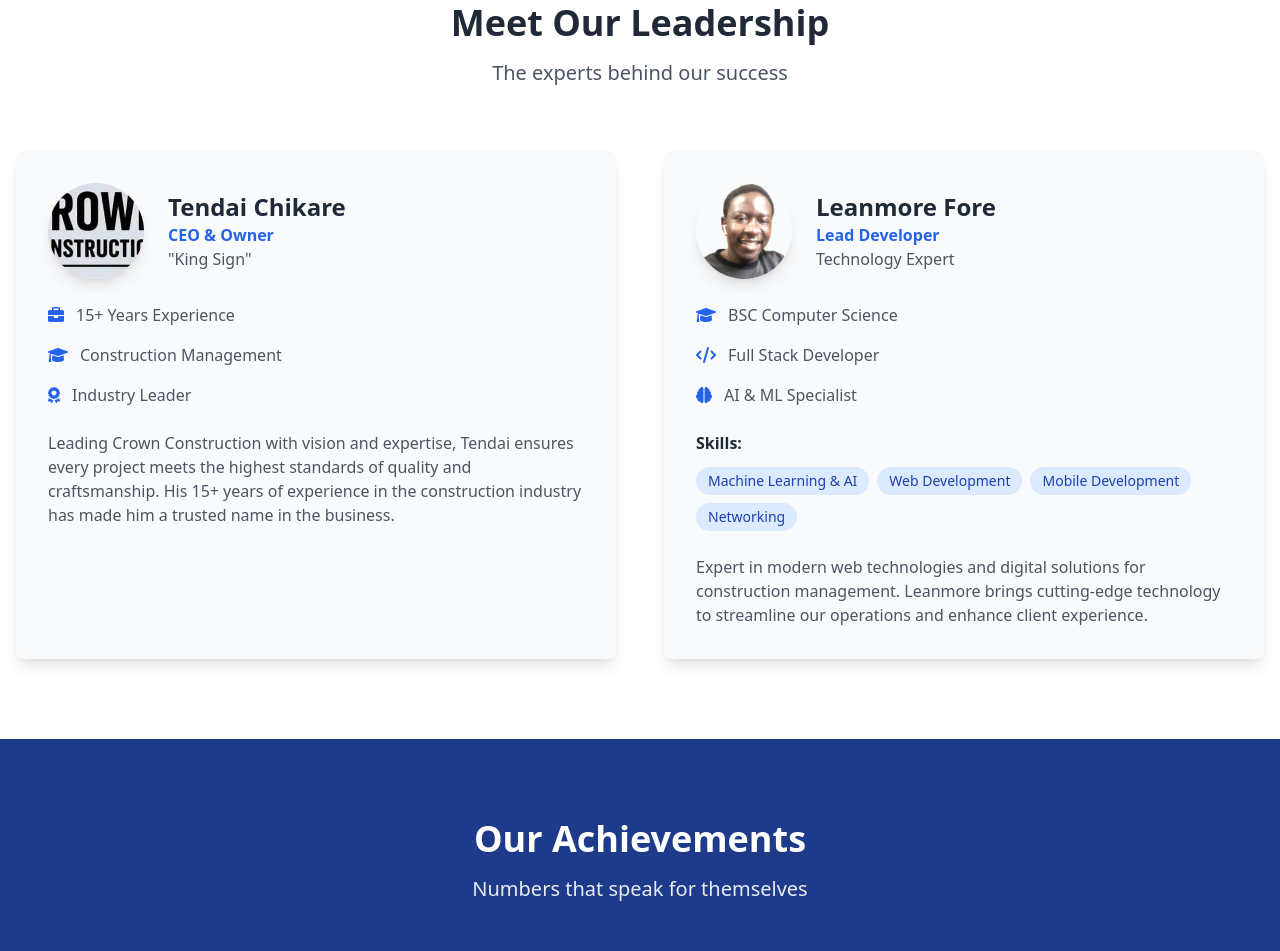
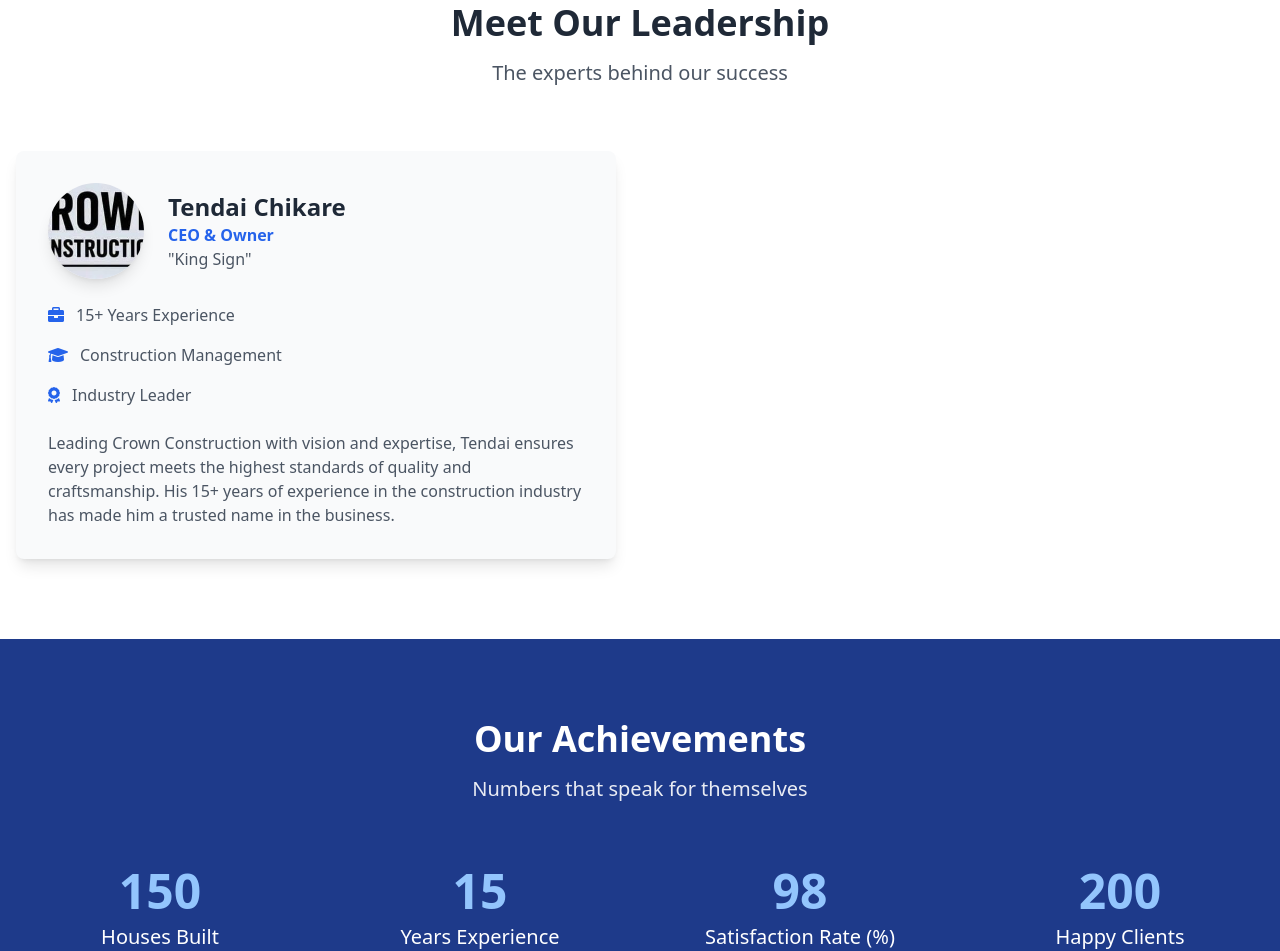
Before and after one commit to foreJavaDev/Crown-Construction, a plain HTML site: page about.html in a window 1280 px wide. Shown: the part 1607-2558 px from the top of the page. Drawn offline with nearby package versions, Linux system fonts and the light colour scheme.

Commit message:
removing dev info

```diff
--- a/about.html
+++ b/about.html
@@ -132,43 +132,6 @@
                         </div>
                     </div>
                     <p class="text-gray-600 mt-6">Leading Crown Construction with vision and expertise, Tendai ensures every project meets the highest standards of quality and craftsmanship. His 15+ years of experience in the construction industry has made him a trusted name in the business.</p>
-                </div>
-                <!-- Developer -->
-                <div class="bg-gray-50 p-8 rounded-lg shadow-lg">
-                    <div class="flex items-center mb-6">
-                        <div class="w-24 h-24 rounded-full overflow-hidden shadow-lg mr-6">
-                            <img src="lenny.png" alt="Leanmore Fore" class="w-full h-full object-cover">
-                        </div>
-                        <div>
-                            <h3 class="text-2xl font-bold text-gray-800">Leanmore Fore</h3>
-                            <p class="text-blue-600 font-semibold">Lead Developer</p>
-                            <p class="text-gray-600">Technology Expert</p>
-                        </div>
-                    </div>
-                    <div class="space-y-4">
-                        <div class="flex items-center">
-                            <i class="fas fa-graduation-cap text-blue-600 mr-3"></i>
-                            <span class="text-gray-600">BSC Computer Science</span>
-                        </div>
-                        <div class="flex items-center">
-                            <i class="fas fa-code text-blue-600 mr-3"></i>
-                            <span class="text-gray-600">Full Stack Developer</span>
-                        </div>
-                        <div class="flex items-center">
-                            <i class="fas fa-brain text-blue-600 mr-3"></i>
-                            <span class="text-gray-600">AI & ML Specialist</span>
-                        </div>
-                    </div>
-                    <div class="mt-6">
-                        <h4 class="font-semibold text-gray-800 mb-3">Skills:</h4>
-                        <div class="flex flex-wrap gap-2">
-                            <span class="bg-blue-100 text-blue-800 px-3 py-1 rounded-full text-sm">Machine Learning & AI</span>
-                            <span class="bg-blue-100 text-blue-800 px-3 py-1 rounded-full text-sm">Web Development</span>
-                            <span class="bg-blue-100 text-blue-800 px-3 py-1 rounded-full text-sm">Mobile Development</span>
-                            <span class="bg-blue-100 text-blue-800 px-3 py-1 rounded-full text-sm">Networking</span>
-                        </div>
-                    </div>
-                    <p class="text-gray-600 mt-6">Expert in modern web technologies and digital solutions for construction management. Leanmore brings cutting-edge technology to streamline our operations and enhance client experience.</p>
                 </div>
             </div>
         </div>
```
Also changed, not shown: index.html (+0 -15 lines).
